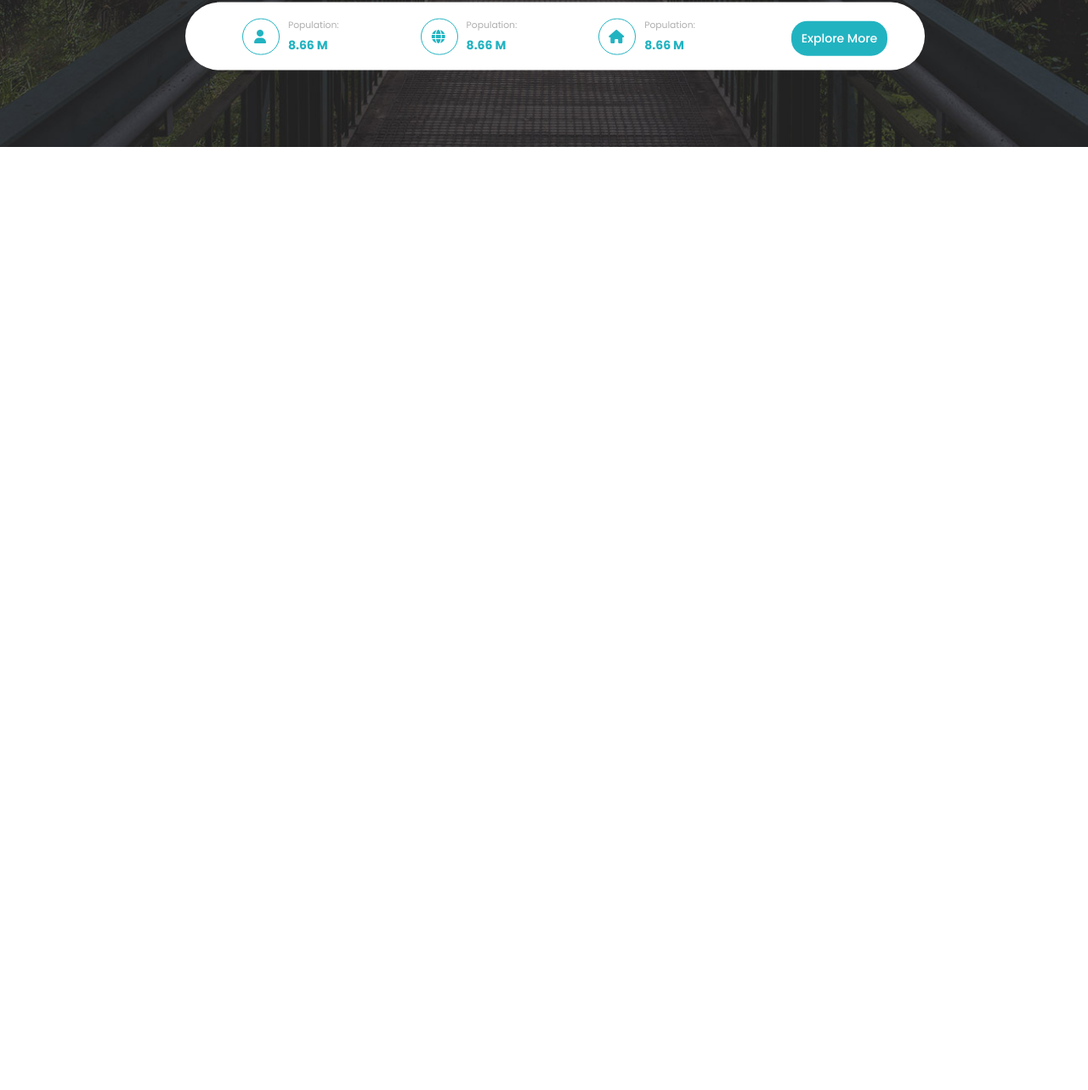
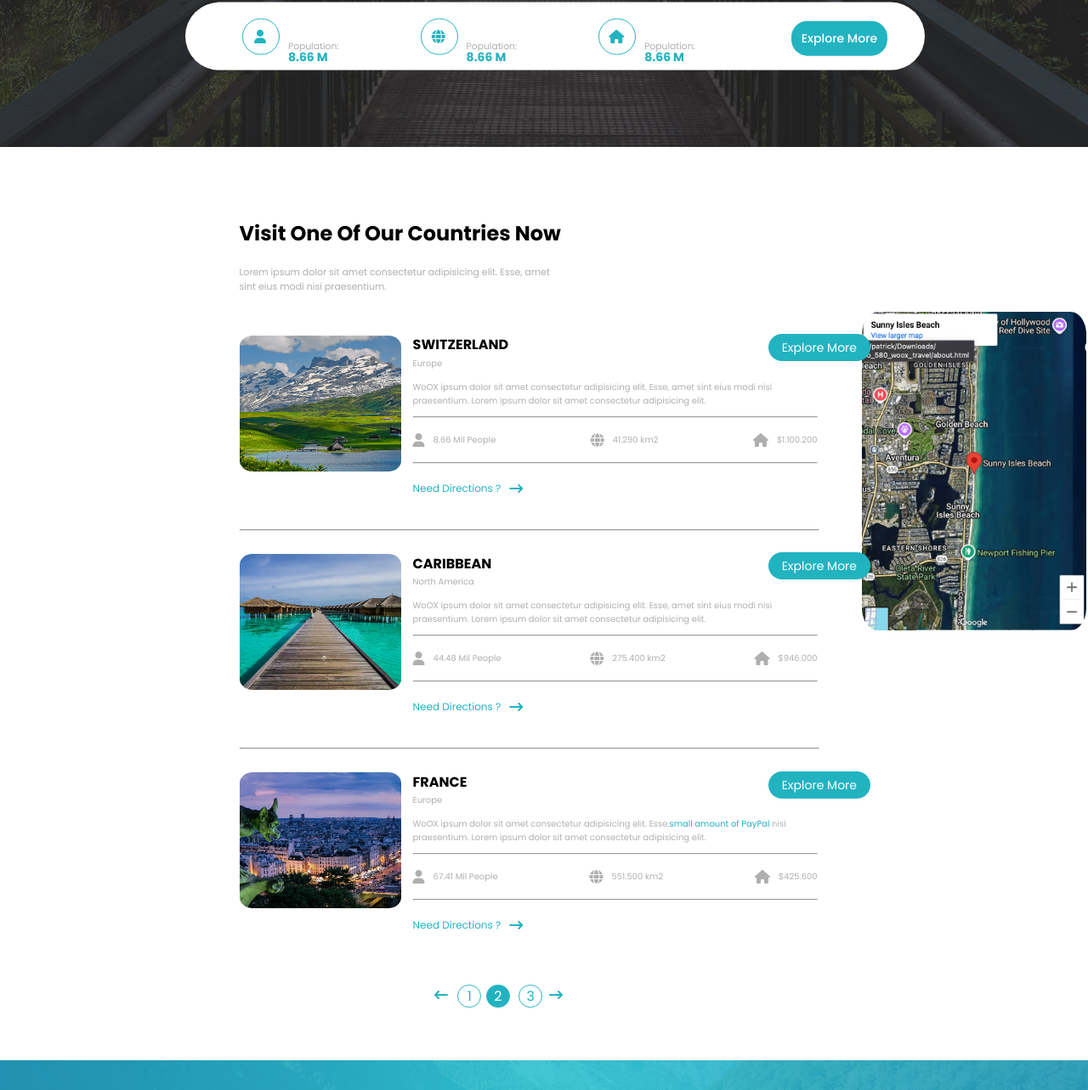
Before and after one commit to A-98164309/Pratique-HTML-CSS, a plain HTML site: page solution/index.html in a window 1280 px wide. Shown: the part 627-1910 px from the top of the page at 85% size. Before the commit the page ends 800 px from the top, so only its background shows below. Drawn offline with Linux system fonts and the light colour scheme.

Commit message:
partie 2

```diff
--- a/solution/index.html
+++ b/solution/index.html
@@ -1,4 +1,3 @@
-
 <!-- Le code relatif à l'execution de l'exercice se trouvera dans ce dossier 'Solution' -->
 
 <!DOCTYPE html>
@@ -64,7 +63,7 @@
         </div>
     </header>
 
-    <!-- <section>
+    <section>
         <div class="grid1">
             <div class="visit">
                 <h2>Visit One Of Our Countries Now</h2>
@@ -229,7 +228,7 @@
                 <p>Design: <a href="#">TemplateMo</a></p>
             </div>
         </div>
-    </footer> -->
+    </footer>
 </body>
 
 </html>
--- a/solution/style.css
+++ b/solution/style.css
@@ -2,14 +2,15 @@
 
 body {
     font-family: "poppins", sans-serif;
+    margin: 0;
+    padding: 0;
+}
+
+header {
     height: 100vh;
     background: url(./assets/images/banner.jpg) center/cover;
     position: relative;
-}
-
-* {
-    margin: 0;
-    padding: 0;
+    background-repeat: no-repeat;
 }
 
 .navbar {
@@ -153,7 +154,7 @@ span.btn-valide {
 
 /* Début de la section de la page */
 
-/* section .grid1 {
+section .grid1 {
     padding: 5% 22%;
 }
 
@@ -169,7 +170,7 @@ section .grid1 .visit {
 }
 
 .grid1 .travel {
-    padding-top: 7%;
+    padding-top: 3%;
 }
 
 .grid1 .city1 {
@@ -191,8 +192,8 @@ section .grid1 .visit {
 }
 
 .grid1 .country {
-    width: 47%;
-    height: 27vh;
+    width: 40%;
+    height: 20vh;
     border-radius: 8%;
 }
 
@@ -204,7 +205,7 @@ section .grid1 .visit {
 span.btn-more {
     background-color: #22b3c1;
     position: absolute;
-    right: 33%;
+    right: 20%;
     margin-top: 8px;
     font-size: 14px;
     border-radius: 19px;
@@ -248,6 +249,11 @@ span.btn-more {
     color: #22b3c1;
 }
 
+.line {
+    /* border-bottom-width: thin;
+     border-bottom-style: solid; */
+}
+
 .three-row .row0 {
     width: 100%;
     margin-left: 0%;
@@ -276,7 +282,7 @@ span.btn-more {
 
 .travel .circle {
     position: relative;
-    left: 27%;
+    left: 32%;
     margin-top: 3%;
     cursor: pointer;
 }
@@ -353,4 +359,4 @@ footer .img {
 .bg-footer a {
     text-decoration: none;
     color: #fff;
-} */
+}
```
